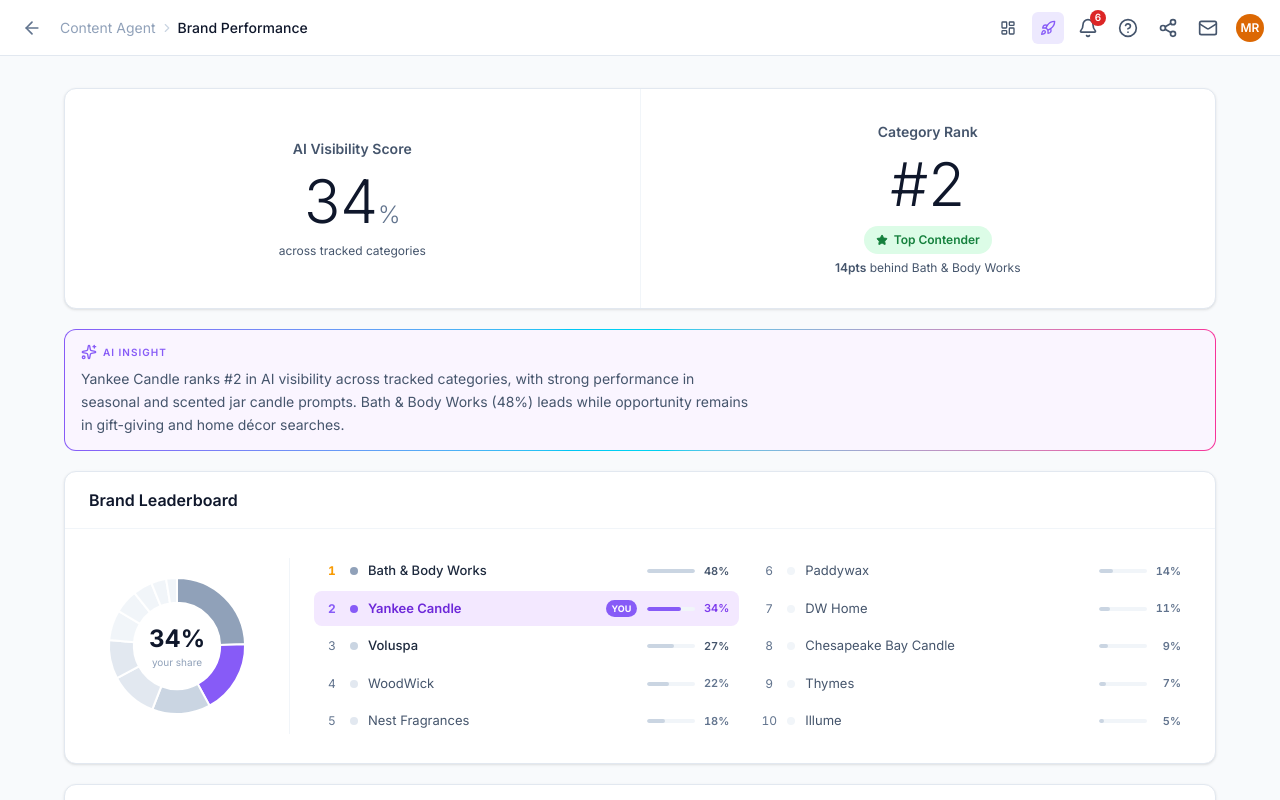
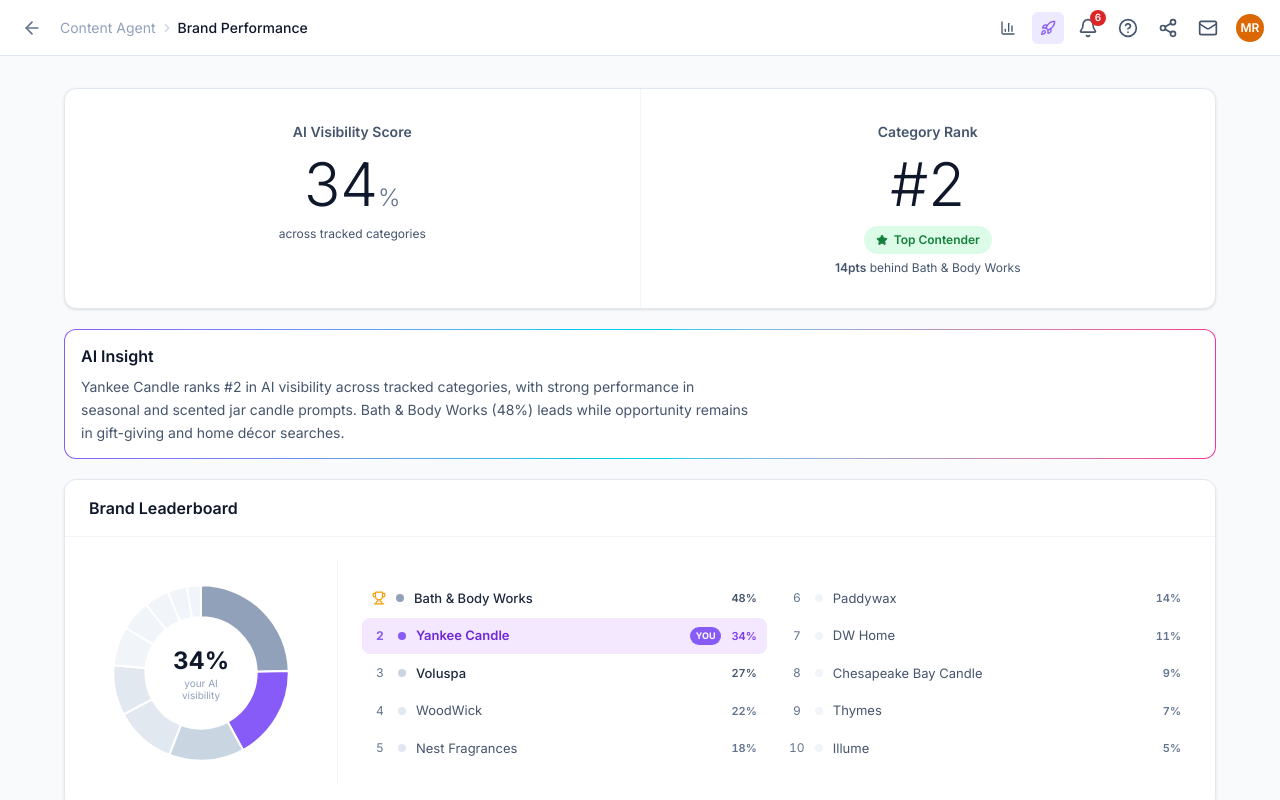
Before and after one commit to CIQDesignGit/ContentAgentRevamp, a Next.js app: page /brand-performance in a window 1280 px wide. Shown: the top 800 px of the page. Built offline with nearby package versions, Linux system fonts and the light colour scheme.

Commit message:
improve visual design and fix pie chart bugs

```diff
--- a/src/components/brand-performance/aeo-overview.tsx
+++ b/src/components/brand-performance/aeo-overview.tsx
@@ -13,7 +13,7 @@
     <div className="flex divide-x divide-slate-100 overflow-hidden rounded-xl border border-slate-200 bg-white shadow-sm">
 
       {/* ── Score panel ── */}
-      <div className="flex flex-1 flex-col items-center justify-center gap-3 px-6 py-8">
+      <div className="flex flex-1 flex-col items-center justify-start gap-3 px-6 py-8">
         <p className="text-[14px] font-semibold text-slate-600">AI Visibility Score</p>
         <p className="text-6xl font-light leading-none text-slate-900">
           {visibilityScore}
@@ -23,7 +23,7 @@
       </div>
 
       {/* ── Rank panel ── */}
-      <div className="flex flex-1 flex-col items-center justify-center gap-3 px-6 py-8">
+      <div className="flex flex-1 flex-col items-center justify-start gap-3 px-6 py-8">
         <p className="text-[14px] font-semibold text-slate-600">Category Rank</p>
         <p className="text-6xl font-light leading-none text-slate-900">#{categoryRank}</p>
         <div className="flex flex-col items-center gap-1.5">
--- a/src/components/brand-performance/brand-leaderboard-widget.tsx
+++ b/src/components/brand-performance/brand-leaderboard-widget.tsx
@@ -1,6 +1,7 @@
 "use client"
 
 import { useState } from "react"
+import { Trophy } from "lucide-react"
 import { Pie, PieChart } from "recharts"
 
 import { ChartContainer } from "@/components/ui/chart"
@@ -40,7 +41,6 @@
     : []),
 ]
 
-const MAX_SCORE = sorted[0].score
 
 // ─── Tooltip state type ────────────────────────────────────────────────────
 interface TipState { brand: string; score: number; x: number; y: number }
@@ -51,8 +51,8 @@
   const [tip, setTip] = useState<TipState | null>(null)
 
   return (
-    <div className="relative size-44 shrink-0">
-      <ChartContainer config={{}} className="size-44">
+    <div className="relative size-56 shrink-0">
+      <ChartContainer config={{}} className="size-56">
         <PieChart>
           <Pie
             data={chartSlices}
@@ -69,8 +69,12 @@
               const slice = d as { brand: string; score: number }
               setTip({ brand: slice.brand, score: slice.score, x: e.clientX + 14, y: e.clientY - 52 })
             }}
-            onMouseMove={(_d: unknown, _i: number, e: React.MouseEvent) => {
-              setTip((prev) => (prev ? { ...prev, x: e.clientX + 14, y: e.clientY - 52 } : null))
+            onMouseMove={(d: unknown, _i: number, e: React.MouseEvent) => {
+              // Update both content and position so switching slices refreshes the tooltip
+              const slice = d as { brand?: string; score?: number }
+              if (slice.brand != null) {
+                setTip({ brand: slice.brand, score: slice.score ?? 0, x: e.clientX + 14, y: e.clientY - 52 })
+              }
             }}
             onMouseLeave={() => setTip(null)}
           />
@@ -80,7 +84,7 @@
       {/* Center label */}
       <div className="pointer-events-none absolute inset-0 flex flex-col items-center justify-center">
         <span className="text-2xl font-bold text-slate-900">{youScore}%</span>
-        <span className="text-[10px] text-slate-400">your share</span>
+        <span className="text-center text-[10px] leading-tight text-slate-400">your AI<br />visibility</span>
       </div>
 
       {/* Custom tooltip — fixed position, always top-right of cursor */}
@@ -112,10 +116,13 @@
       "flex items-center gap-2.5 rounded-lg px-2.5 py-2 hover:bg-slate-50",
       isYou && "bg-brand-50",
     )}>
-      <span className={cn(
-        "w-4 shrink-0 text-center text-xs tabular-nums",
-        isLeader ? "font-bold text-warning-500" : isYou ? "font-bold text-brand-500" : "text-slate-500",
-      )}>{rank}</span>
+      {isLeader
+        ? <Trophy className="size-3.5 shrink-0 text-warning-500" />
+        : <span className={cn(
+            "w-4 shrink-0 text-center text-xs tabular-nums",
+            isYou ? "font-bold text-brand-500" : "text-slate-500",
+          )}>{rank}</span>
+      }
       <span className={cn("size-2 shrink-0 rounded-full", dot.bg)} />
       <span className={cn(
         "min-w-0 flex-1 truncate text-[13px]",
@@ -124,18 +131,10 @@
       {isYou && (
         <span className="shrink-0 rounded-full bg-brand-500 px-1.5 py-0.5 text-[9px] font-bold text-white">YOU</span>
       )}
-      <div className="flex shrink-0 items-center gap-1.5">
-        <div className="h-1 w-12 overflow-hidden rounded-full bg-slate-100">
-          <div
-            className={cn("h-full rounded-full", isYou ? "bg-brand-500" : "bg-slate-300")}
-            style={{ width: `${(score / MAX_SCORE) * 100}%` }}
-          />
-        </div>
-        <span className={cn(
-          "w-7 text-right text-[11px] font-semibold tabular-nums",
-          isYou ? "text-brand-600" : isTopTier ? "text-slate-600" : "text-slate-500",
-        )}>{score}%</span>
-      </div>
+      <span className={cn(
+        "shrink-0 text-[11px] font-semibold tabular-nums",
+        isYou ? "text-brand-600" : isTopTier ? "text-slate-600" : "text-slate-500",
+      )}>{score}%</span>
     </div>
   )
 }
@@ -149,7 +148,7 @@
       </div>
       <div className="flex items-center gap-6 p-6">
         <DonutChart />
-        <div className="h-44 w-px shrink-0 bg-slate-100" />
+        <div className="h-56 w-px shrink-0 bg-slate-100" />
         <div className="grid flex-1 grid-flow-col grid-rows-5 gap-x-3 gap-y-0.5">
           {leaderboardData.map((row) => (
             <BrandRow key={row.rank} rank={row.rank} brand={row.brand} score={row.score} isYou={row.isYou} />
--- a/src/components/brand-performance/brand-performance-view.tsx
+++ b/src/components/brand-performance/brand-performance-view.tsx
@@ -1,6 +1,4 @@
 "use client"
-
-import { Sparkles } from "lucide-react"
 
 import { AppHeader } from "@/components/home/app-header"
 import { PageShell } from "@/components/layout/page-shell"
@@ -29,13 +27,8 @@
 
           {/* AI Insight — gradient border card below the metrics */}
           <div className="mt-5 rounded-xl bg-linear-to-r from-brand-500 via-cyan-400 to-pink-500 p-px">
-            <div className="flex flex-col gap-2 rounded-[11px] bg-brand-25 px-4 py-3.5">
-              <div className="flex items-center gap-1.5">
-                <Sparkles className="size-4 shrink-0 text-brand-500" />
-                <p className="text-[10px] font-semibold uppercase tracking-widest text-brand-500">
-                  AI Insight
-                </p>
-              </div>
+            <div className="flex flex-col gap-2 rounded-[11px] bg-white px-4 py-3.5">
+              <h2 className="font-semibold text-slate-900">AI Insight</h2>
               <p className="max-w-2xl text-[14px] leading-relaxed text-slate-600">{heroData.summary}</p>
             </div>
           </div>
--- a/src/components/home/app-header.tsx
+++ b/src/components/home/app-header.tsx
@@ -1,7 +1,7 @@
 "use client"
 
 import Link from "next/link"
-import { ArrowLeft, Bell, ChevronRight, Home, HelpCircle, LayoutDashboard, Mail, Rocket, Share2 } from "lucide-react"
+import { ArrowLeft, BarChart3, Bell, ChevronRight, Home, HelpCircle, Mail, Rocket, Share2 } from "lucide-react"
 import { cn } from "@/lib/utils"
 import type { ReactNode } from "react"
 
@@ -114,7 +114,7 @@
 
       <div className="flex items-center gap-2">
         <IconHeaderButton label="Brand Performance" href="/brand-performance">
-          <LayoutDashboard className="size-4" />
+          <BarChart3 className="size-4" />
         </IconHeaderButton>
         <IconHeaderButton
           label={backHref ? "Content Agent" : "Title Optimization"}
```
